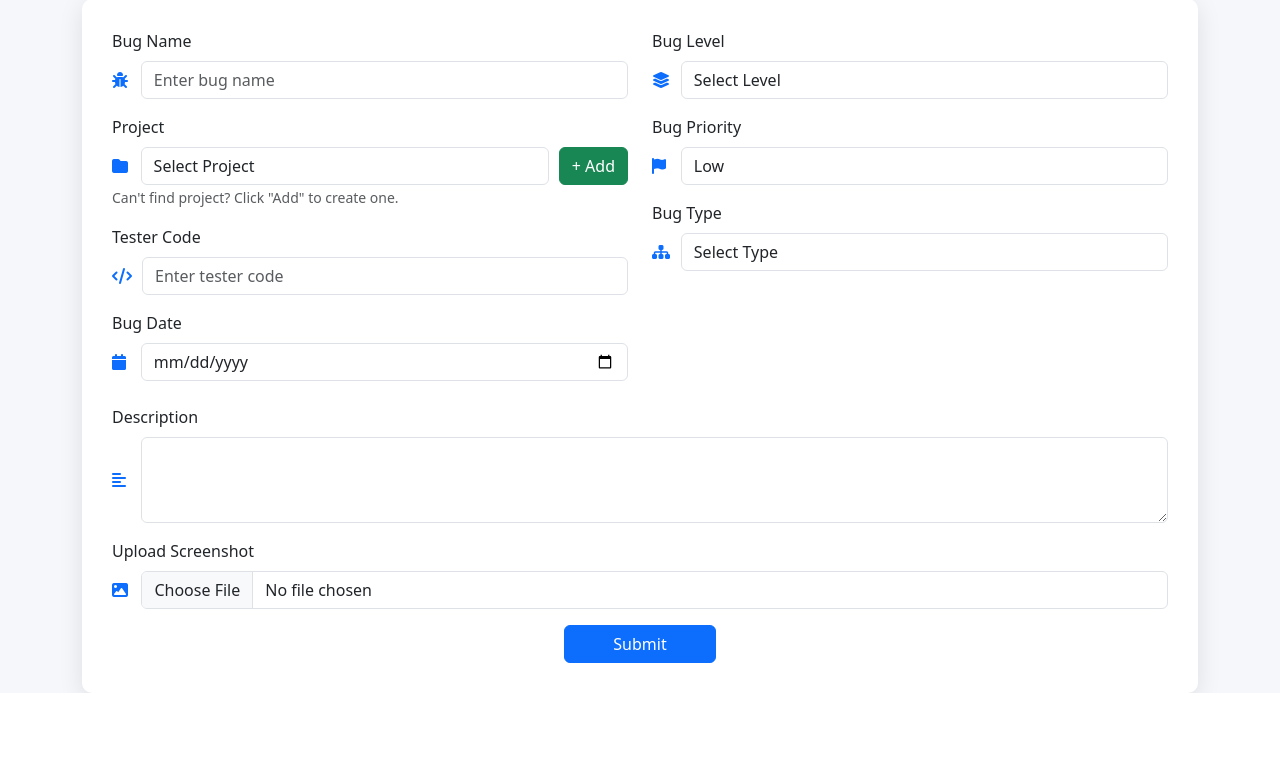
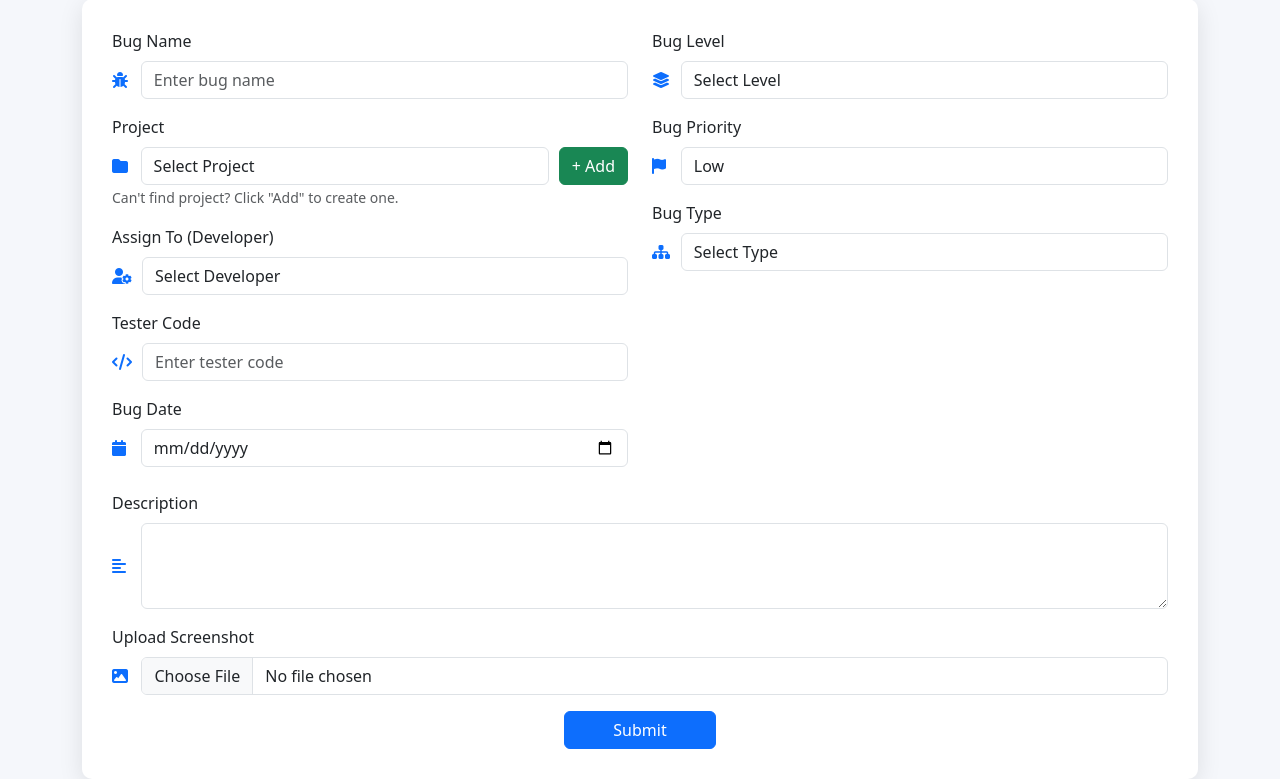
Before and after one commit to siddharthmehta2222-hub/bug-tracking-system-django, a Django app: page /add-bug/ in a window 1280 px wide. Shown: the part 243-1022 px from the top of the page. Before the commit the page ends 936 px from the top, so only its background shows below. Run offline with Django 5.2, Linux system fonts and the light colour scheme; a user stored in the database is signed in; tables that the repository leaves empty hold one stand-in row (values such as "Sample post"); some libraries are stand-ins or nearby versions.

Commit message:
feat: Add developer assignment feature to bug creation form

```diff
--- a/core/templates/core/add_bug.html
+++ b/core/templates/core/add_bug.html
@@ -1,10 +1,8 @@
 {% load static %}
-<!DOCTYPE html>
-<html>
+
+<!DOCTYPE html><html>
 <head>
-    <title>Add Bug</title>
-
-    <!-- Bootstrap -->
+    <title>Add Bug</title><!-- Bootstrap -->
 <link href="https://cdn.jsdelivr.net/npm/bootstrap@5.3.0/dist/css/bootstrap.min.css" rel="stylesheet">
 
 <!-- 🔥 FONT AWESOME (FOR ICONS) -->
@@ -71,55 +69,29 @@
         width: 20px;
     }
 </style>
-</head>
 
-<body>
-
-<!-- 🔵 TOP BAR -->
-
-<!-- right side icons -->
-<div class="top-bar d-flex justify-content-between align-items-center px-3">
-
-    <!-- LEFT SIDE -->
+</head><body><!-- 🔵 TOP BAR --><div class="top-bar d-flex justify-content-between align-items-center px-3">
     <div>
         bugtrackingsystem@example.com | +91 8511374278
-    </div>
-
-    <!-- RIGHT SIDE ICONS -->
-    <div class="d-flex gap-3">
+    </div><div class="d-flex gap-3">
     <i class="fab fa-facebook-f"></i>
     <i class="fab fa-instagram"></i>
     <i class="fab fa-whatsapp"></i>
     <i class="fab fa-twitter"></i>
 </div>
 
-
-</div>
-<!-- 🧭 NAVBAR -->
-<nav class="navbar navbar-expand-lg shadow-sm">
+</div><!-- 🧭 NAVBAR --><nav class="navbar navbar-expand-lg shadow-sm">
     <div class="container">
         <a class="navbar-brand fw-bold d-flex align-items-center gap-2" href="#">
             <img src="{% static 'images/logo.png' %}"  width="30" height="30">
             Bug Tracking System
         </a>
-
-
     </div>
-</nav>
-
-
-<div class="container mt-3 d-flex justify-content-end">
+</nav><div class="container mt-3 d-flex justify-content-end">
     <a href="{% url 'dashboard' %}" class="btn btn-outline-secondary btn-sm">
         ← Back
     </a>
-</div>
-
-
-
-<!-- 🔥 MAIN CONTAINER -->
-<div class="container mt-4">
-
-    {% if not projects %}
+</div><!-- 🔥 MAIN CONTAINER --><div class="container mt-4">{% if not projects %}
 <div class="alert alert-warning text-center">
     No project found. Please add a project first.
 </div>
@@ -172,6 +144,20 @@
                         Can't find project? Click "Add" to create one.
                     </small>
                     {% endif %}
+                </div>
+
+                <!-- 🔥 NEW FIELD ADDED HERE -->
+                <div class="mb-3">
+                    <label class="form-label">Assign To (Developer)</label>
+                    <div class="field-box">
+                        <i class="fa fa-user-cog field-icon"></i>
+                        <select name="assigned_to" class="form-control" required>
+                            <option value="">Select Developer</option>
+                            {% for dev in developers %}
+                                <option value="{{ dev.id }}">{{ dev.username }}</option>
+                            {% endfor %}
+                        </select>
+                    </div>
                 </div>
 
                 <div class="mb-3">
@@ -263,9 +249,5 @@
 
 </div>
 
-</div>
-
-<script src="https://cdn.jsdelivr.net/npm/bootstrap@5.3.0/dist/js/bootstrap.bundle.min.js"></script>
-
-</body>
+</div><script src="https://cdn.jsdelivr.net/npm/bootstrap@5.3.0/dist/js/bootstrap.bundle.min.js"></script></body>
 </html>
--- a/core/views.py
+++ b/core/views.py
@@ -317,14 +317,13 @@ def close_bug(request, id):
 
 @login_required
 def add_bug(request):
-    from .models import Project
-    projects = Project.objects.all()   # ✅ GET ALL PROJECTS
+    projects = Project.objects.all()
+    developers = User.objects.filter(role='developer')
 
     if request.method == "POST":
         title = request.POST.get('bug_name') or "Untitled Bug"
 
         # ✅ FIX PROJECT (IMPORTANT)
-        from .models import Project
         project_id = request.POST.get('project')
 
         if project_id:
@@ -345,6 +344,16 @@ def add_bug(request):
         # 🔥 NEW: IMAGE SUPPORT
         image = request.FILES.get('image')
 
+        # ✅ NEW: MANUAL ASSIGN (IMPORTANT 🔥)
+        assigned_to_id = request.POST.get('assigned_to')
+
+        assigned_to = None
+        if assigned_to_id:
+            try:
+                assigned_to = User.objects.get(id=assigned_to_id, role='developer')
+            except User.DoesNotExist:
+                assigned_to = None
+
         # 🔥 CREATE BUG (UPGRADED)
         bug = Bug.objects.create(
             title=title,
@@ -357,29 +366,19 @@ def add_bug(request):
             bug_level=bug_level,
             bug_type=bug_type,
             bug_date=bug_date,
-            image=image
+            image=image,
+
+            # ✅ ASSIGNED DEVELOPER
+            assigned_to=assigned_to,
+
+            # ✅ REPORTER
+            reported_by=request.user
         )
-
-        # ✅ Reporter
-        bug.reported_by = request.user
-
-        # 🔥 AUTO ASSIGN DEVELOPER
-        from django.contrib.auth import get_user_model
-        User = get_user_model()
-
-        developer = User.objects.filter(role='developer').first()
-
-        if developer:
-            bug.assigned_to = developer
-        else:
-            bug.assigned_to = request.user
-
-        bug.save()   # ✅ FIXED INDENT
 
         # 🔔 notification for creator
         Notification.objects.create(
             user=request.user,
-            message="Bug added successfully"
+            message=f"Bug '{title}' assigned successfully"
         )
 
         messages.success(request, "Bug Added Successfully")
@@ -387,7 +386,8 @@ def add_bug(request):
 
     # 🔥🔥🔥 FINAL FIX (DO NOT REMOVE)
     return render(request, 'core/add_bug.html', {
-        'projects': projects
+        'projects': projects,
+        'developers': developers
     })
 
 # =====================================
```
Lines whose indentation alone changed are shown as unchanged.
